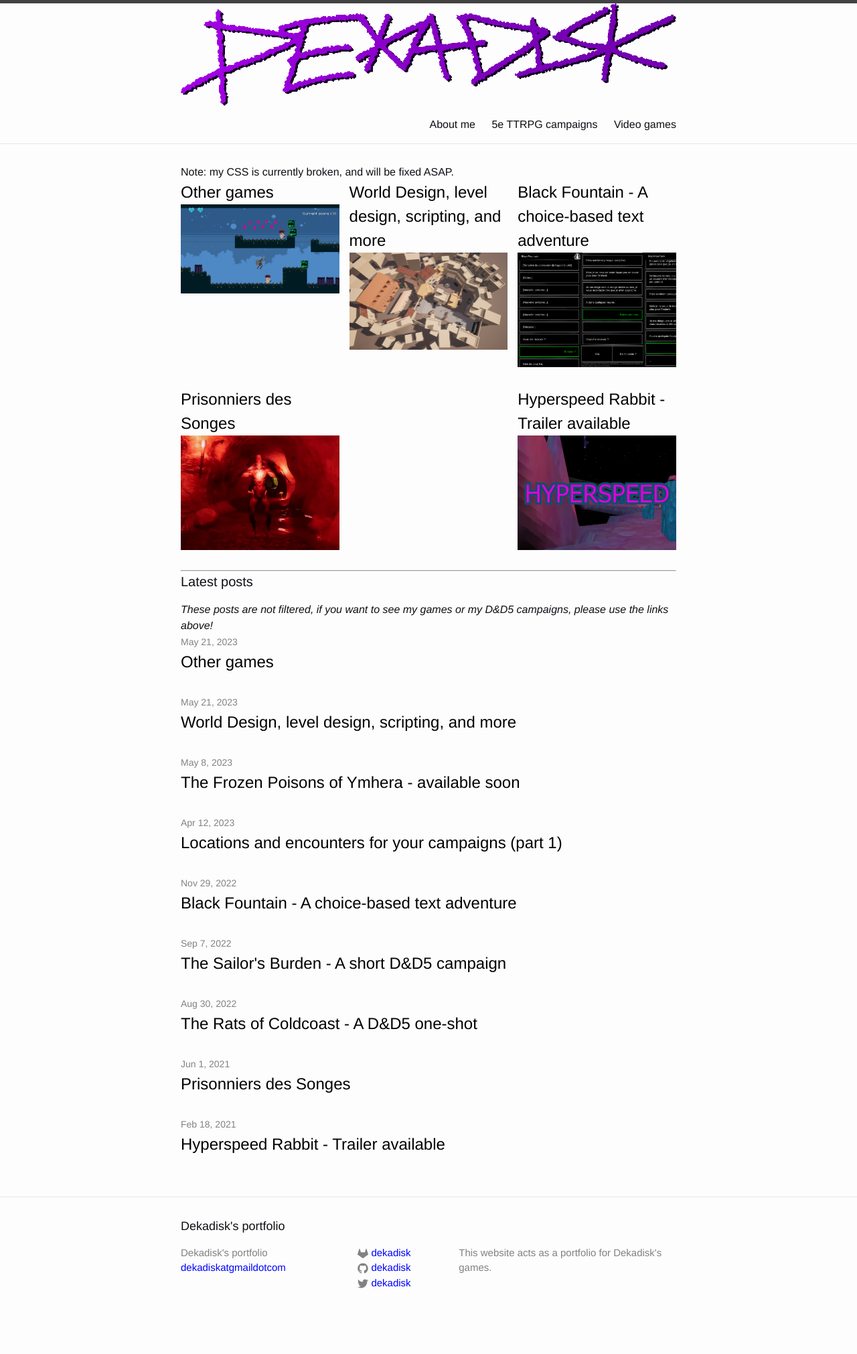
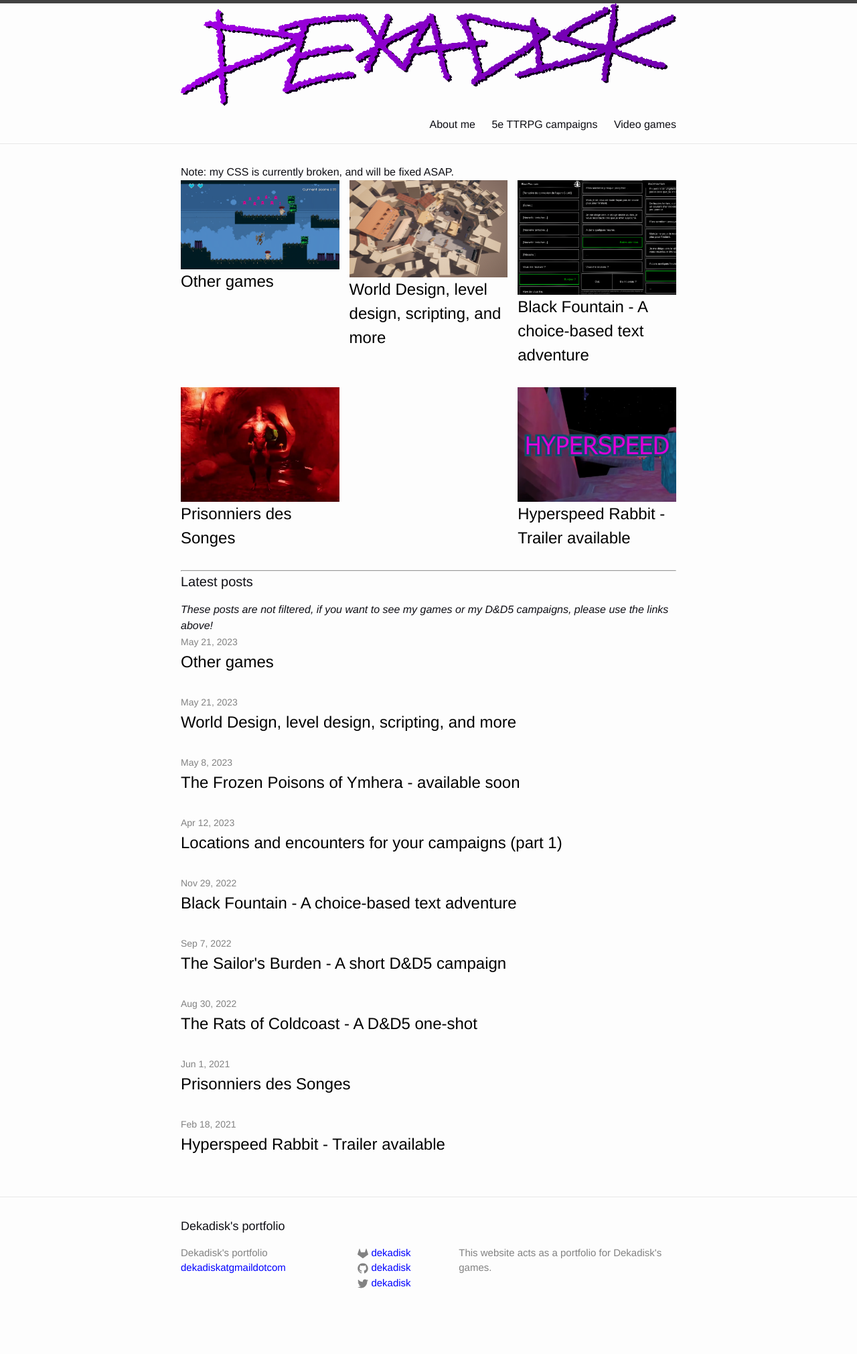
Before and after one commit to Dekadisk/dekadisk.github.io, a Jekyll site: the page built from index.html, in a window 1280 px wide. Shown: the whole page at 67% size. Built offline with Jekyll 4.4.1, drawn with Linux system fonts in a browser that asks for light colours.

Commit message:
Update portfolio_grid.html

```diff
--- a/_includes/portfolio_grid.html
+++ b/_includes/portfolio_grid.html
@@ -6,7 +6,7 @@
       {% for post in site.posts %}
       {% if post.categories[0] == "video_games" %}
       <div class="portfolio-flex-item portfolio-item">
-        <a class="post-link" href="{{ post.url | prepend: site.baseurl }}">{{ post.title }}
+        <a class="post-link" href="{{ post.url | prepend: site.baseurl }}">
         <!--<a href="#portfolioModal-{{ post.modal-id }}" class="portfolio-link" data-toggle="modal">-->
           <div class="caption">
             <div class="caption-content">
@@ -14,6 +14,7 @@
             </div>
           </div>
           <img src="img/portfolio/{{ post.img }}" class="img-responsive" alt="{{ post.alt }}">
+          {{ post.title }}
         </a>
       </div>
       {% endif %}
```
